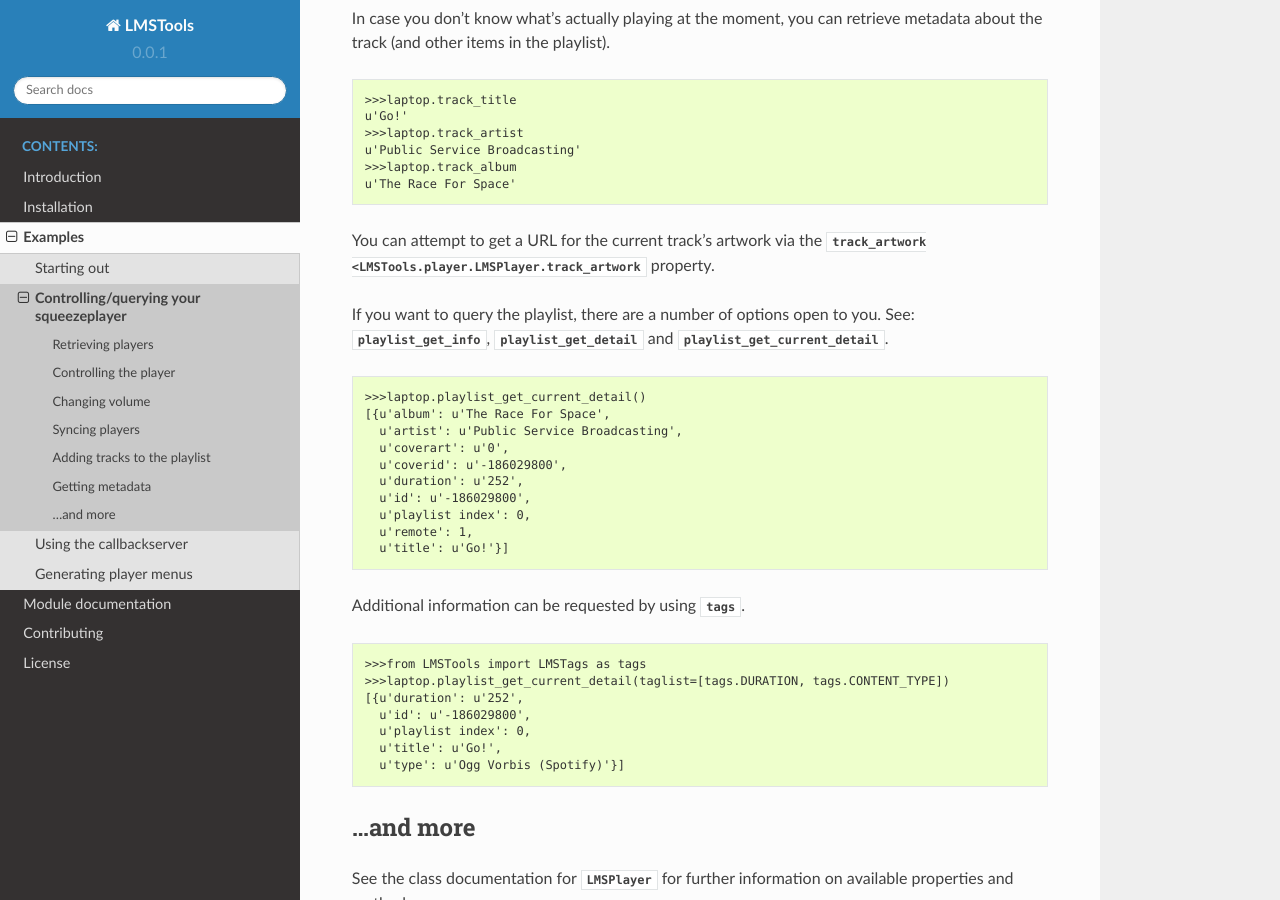
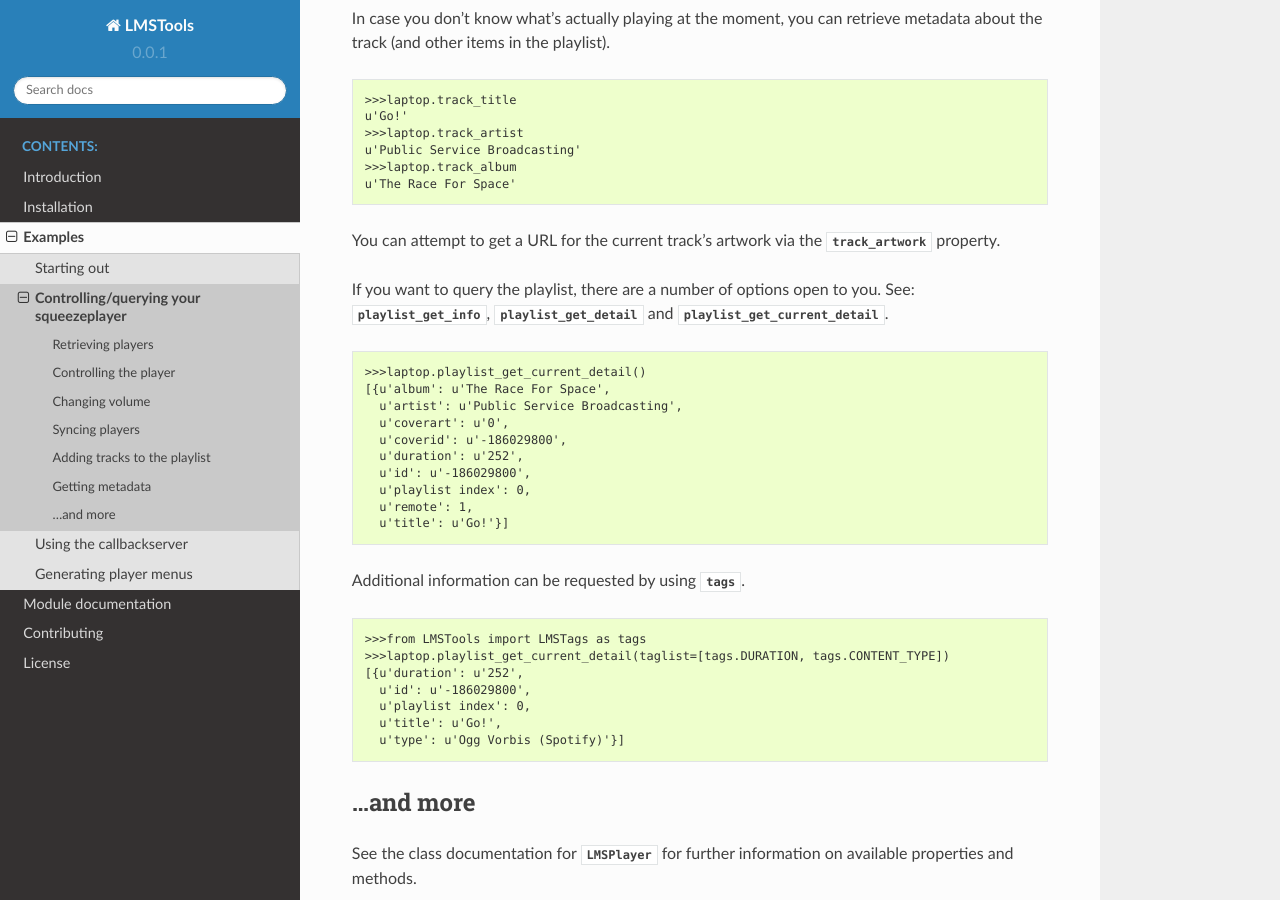
Before and after one commit to elParaguayo/LMSTools, a Sphinx documentation site: the page built from doc/examples/players.rst, in a window 1280 px wide and 900 px high, scrolled down 2341 px. Built offline with Sphinx 7.4.7 and the Read the Docs theme 2.0.0, drawn with Linux system fonts in a browser that asks for light colours.

Commit message:
Doc changes

```diff
--- a/doc/examples/players.rst
+++ b/doc/examples/players.rst
@@ -142,7 +142,7 @@ metadata about the track (and other items in the playlist).
     u'The Race For Space'
 
 You can attempt to get a URL for the current track's artwork via the \
-:attr:`track_artwork <LMSTools.player.LMSPlayer.track_artwork` property.
+:attr:`track_artwork <LMSTools.player.LMSPlayer.track_artwork>` property.
 
 If you want to query the playlist, there are a number of options open to you. \
 See: :func:`playlist_get_info <LMSTools.player.LMSPlayer.playlist_get_info>`, \
```
